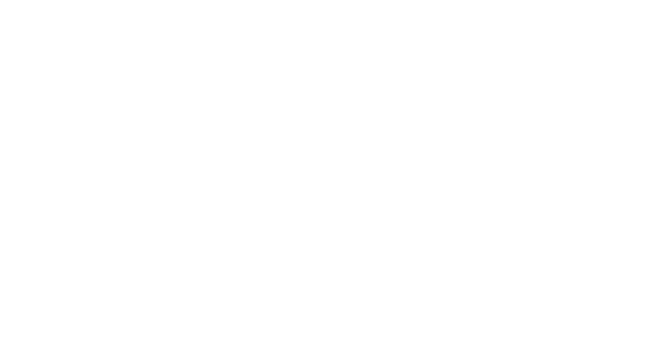
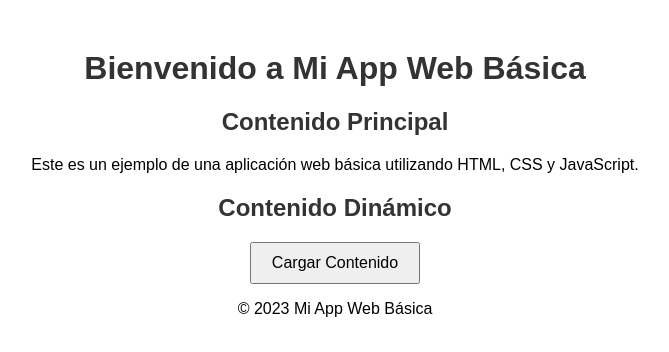
Before and after one commit to JhinetG/Practica-gitflow, a plain HTML site: page index.html in a window 1280 px wide. Shown: the whole page, without its empty margins (305-974 px from the left). Drawn offline with Linux system fonts and the light colour scheme.

Commit message:
Cambio archivo html

```diff
--- a/index.html
+++ b/index.html
@@ -6,5 +6,24 @@
     <title>Mi App Web Básica</title>
     <link rel="stylesheet" href="/style.css">
 </head>
+<body>
+    <header>
+        <h1>Bienvenido a Mi App Web Básica</h1>
+    </header>
+    <main>
+        <section>
+            <h2>Contenido Principal</h2>
+            <p>Este es un ejemplo de una aplicación web básica utilizando HTML, CSS y JavaScript.</p>
+        </section>
+        <section id="dynamic-content">
+            <h2>Contenido Dinámico</h2>
+            <button id="load-content">Cargar Contenido</button>
+            <div id="content"></div>
+        </section>
+    </main>
+    <footer>
+        <p>&copy; 2023 Mi App Web Básica</p>
+    </footer>
 
+    <script src="/script.js"></script>
 </html>
```
